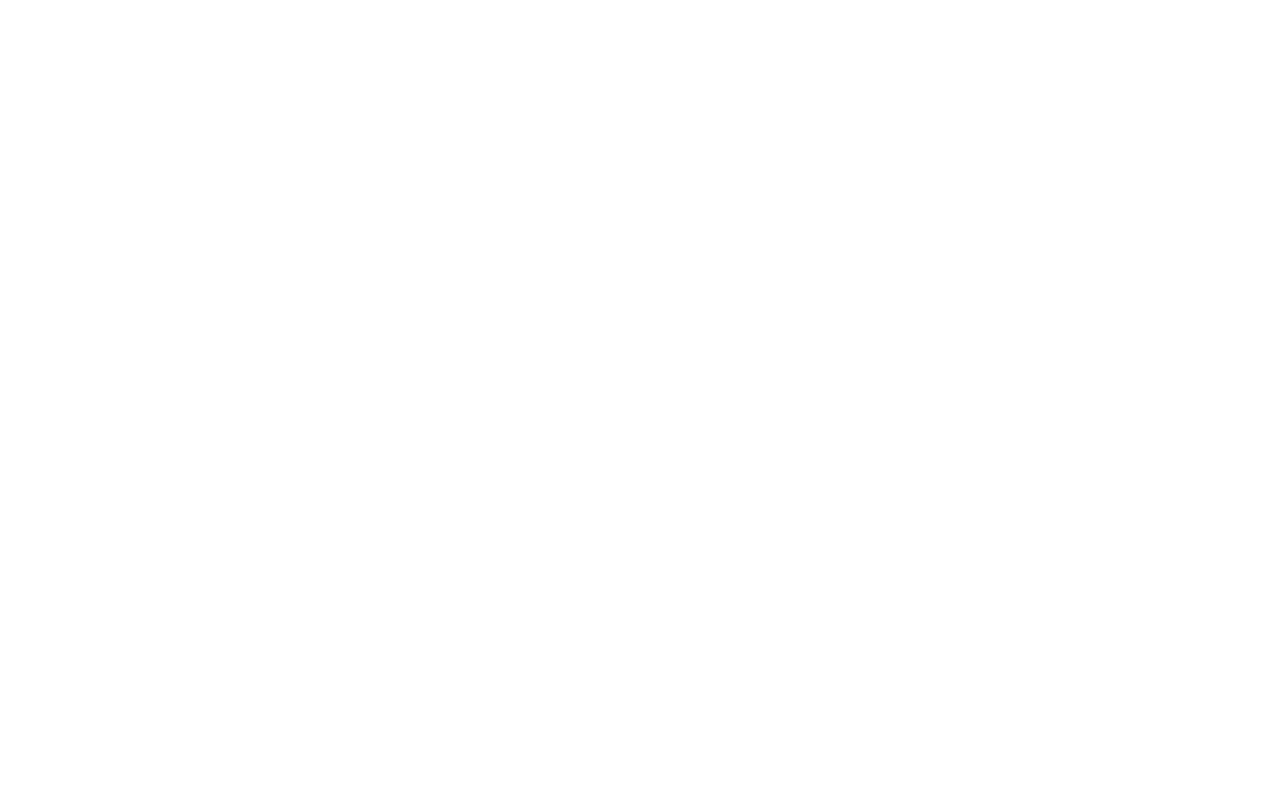
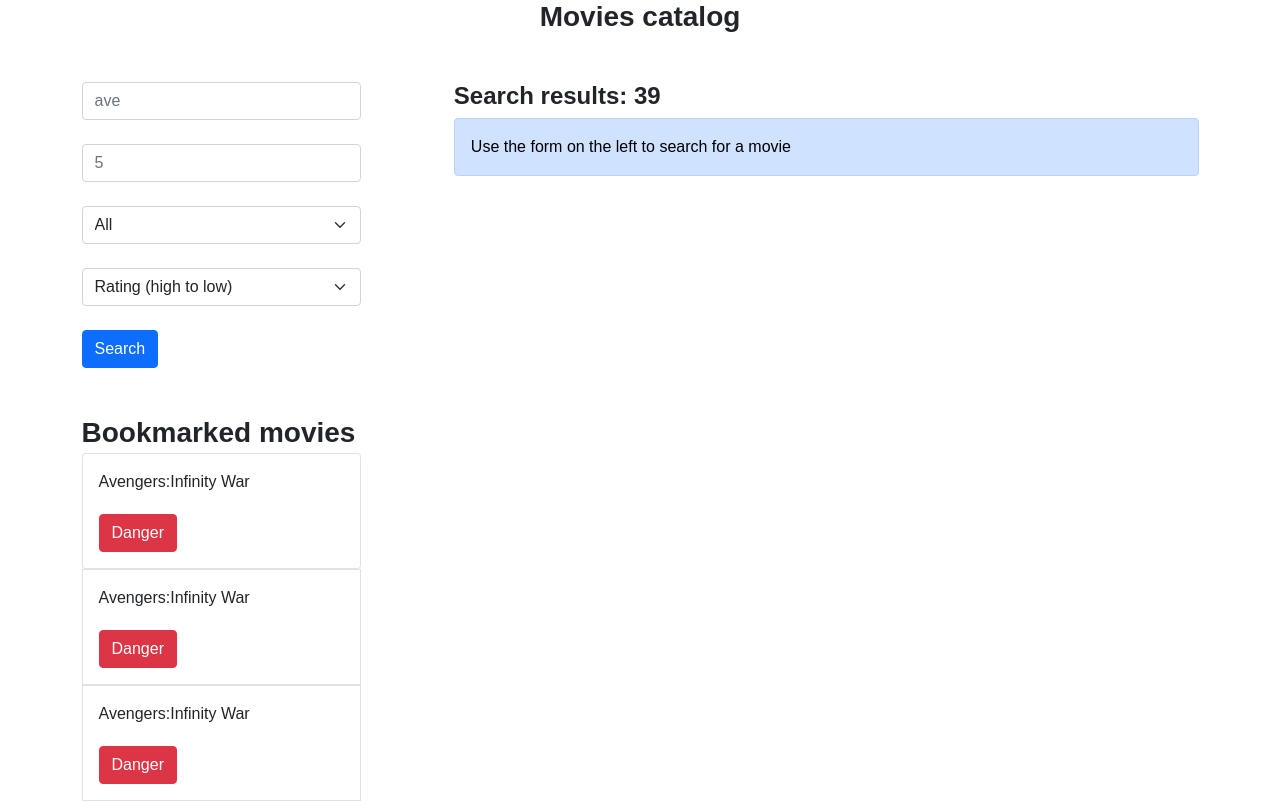
Before and after one commit to diyorbekkadamboyev/3-dars-vazifa, a website: page index.html in a window 1280 px wide. Drawn offline with nearby package versions, Linux system fonts and the light colour scheme; files that its build step writes are made by us from their sources.

Commit message:
initial commit

```diff
--- a/index.html
+++ b/index.html
@@ -8,6 +8,66 @@
   <title>BOOTSTRAP & SASS</title>
 </head>
 <body>
+<!-- MAIN -->
+  <main class="main">
+    <section class="hero">
+      <div class="container">
+        <h3 class="hero__heading text-center mb-5 fw-bold">Movies catalog</h3>
+        <div class="hero__wrappr d-flex justify-content-between">
+          <!-- hero-left -->
+        <div class="hero__left col-3 d-inline-block">
+          <form class="hero__form mb-5" action="https://echo.htmlacademy.ru/" method="post">
+            <div class="mb-3">
+              <input type="email" placeholder="ave" class="form-control mb-4" id="exampleInputEmail1" aria-describedby="emailHelp" name="user_name">
+            </div>
+            <div class="mb-3">
+              <input type="text" placeholder="5" class="form-control mb-4" id="exampleInputPassword1" name="user_name">
+            </div>
+            <select class="form-select mb-4" name="user_select" aria-label="Default select example">
+              <option selected>All</option>
+              <option value="1">One</option>
+              <option value="2">Two</option>
+              <option value="3">Three</option>
+            </select>
+
+            <select class="form-select mb-4" name="user_select" aria-label="Default select example">
+              <option selected>Rating (high to low)</option>
+              <option value="1">One</option>
+              <option value="2">Two</option>
+              <option value="3">Three</option>
+            </select>
+
+            <button type="submit" class="btn btn-primary">Search</button>
+          </form>
+
+          <h2 class="hero__left-heading fw-bold mb-1 fs-3">Bookmarked movies</h2>
+
+          <div class="hero__left-box border border-1 rounded-1">
+            <p class="hero__left-desc m-0  m-3">Avengers:Infinity War</p>
+            <button type="button" class="btn btn-danger mt-1 ms-3 mb-3">Danger</button>
+          </div>
+
+          <div class="hero__left-box border border-1">
+            <p class="hero__left-desc m-0  m-3">Avengers:Infinity War</p>
+            <button type="button" class="btn btn-danger mt-1 ms-3 mb-3">Danger</button>
+          </div>
+
+          <div class="hero__left-box border border-1">
+            <p class="hero__left-desc m-0  m-3">Avengers:Infinity War</p>
+            <button type="button" class="btn btn-danger mt-1 ms-3 mb-3">Danger</button>
+          </div>
+        </div>
+        <!-- hero-right -->
+        <div class="hero__right col-8 d-inline-block">
+          <h4 class="hero__right-heading fw-bold">Search results: 39</h4>
+          <div class="alert alert-primary text-black" role="alert">
+            Use the form on the left to search for a movie
+          </div>
+        </div>
+        </div>
+      </div>
+    </section>
+  </main>
 
 
 <script src="./js/bootstrap.bundle.js">
```
